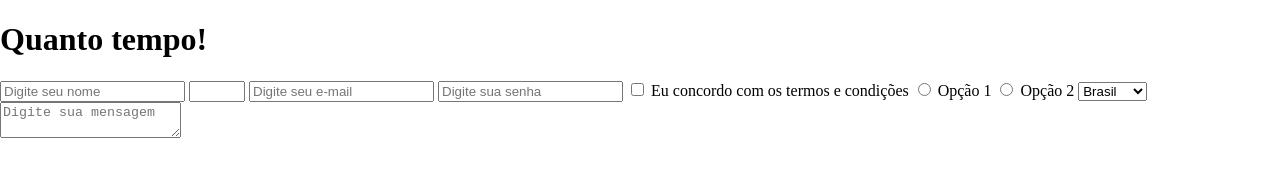
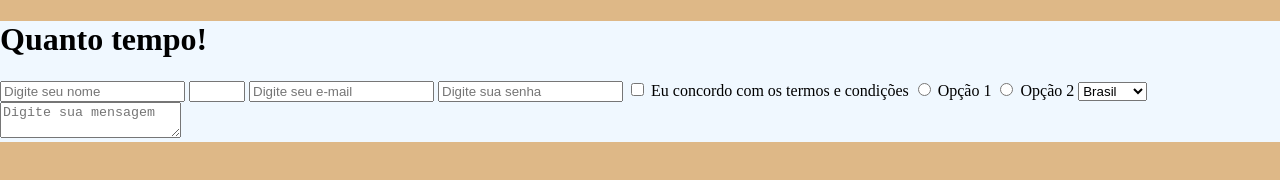
Before and after one commit to BarbosaThaissa/estudos-privados, a plain HTML site: page index.html in a window 1280 px wide. Drawn offline with Linux system fonts and the light colour scheme.

Commit message:
feat: css testes

```diff
--- a/styled.css
+++ b/styled.css
@@ -2,4 +2,10 @@ body {
   padding: 0;
   margin: 0;
   box-sizing: border-box;
+  background-color: burlywood;
+  min-height: 97vh;
 }
+
+.container {
+  background-color: aliceblue;
+}
```
